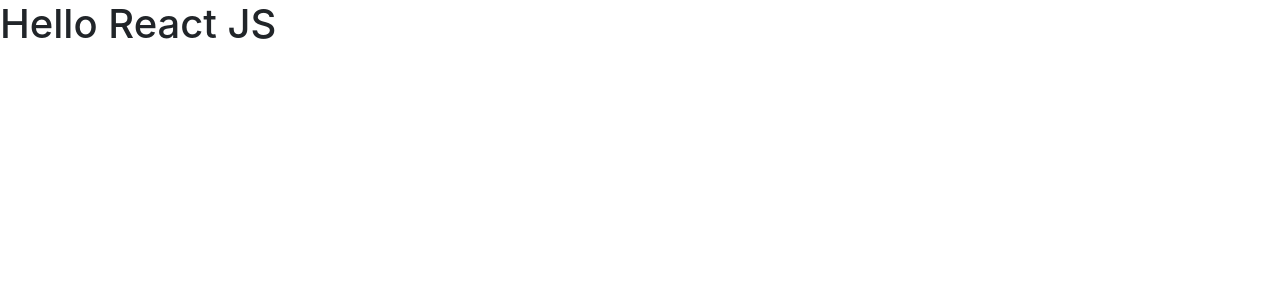
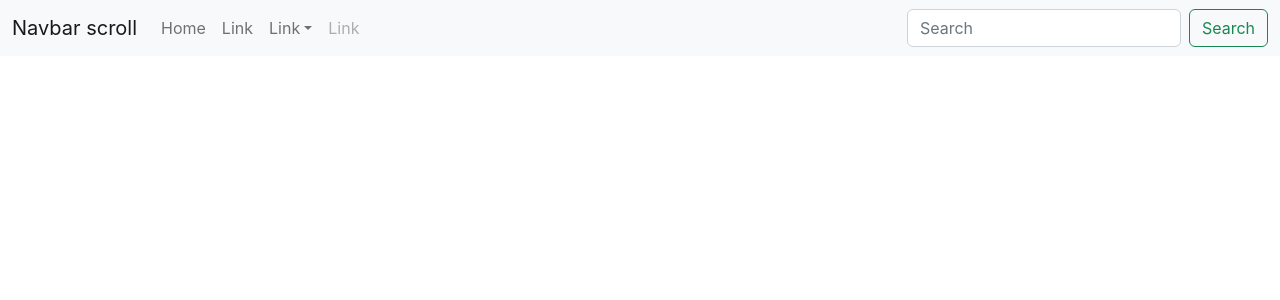
Before and after one commit to saim-github/reactsite, a React (Create React App) app: page / in a window 1280 px wide. Shown: the top 300 px of the page. Built offline with nearby package versions, Linux system fonts and the light colour scheme.

Commit message:
Update gitignore

```diff
--- a/src/App.js
+++ b/src/App.js
@@ -1,7 +1,52 @@
+import Button from 'react-bootstrap/Button';
+import Container from 'react-bootstrap/Container';
+import Form from 'react-bootstrap/Form';
+import Nav from 'react-bootstrap/Nav';
+import Navbar from 'react-bootstrap/Navbar';
+import NavDropdown from 'react-bootstrap/NavDropdown';
+
 function App() {
     return (
         <div className="App">
-            <h1>Hello React JS</h1>
+            {/* <h1>Hello React JS, Welcome!!</h1> */}
+            <Navbar bg="light" expand="lg">
+                <Container fluid>
+                    <Navbar.Brand href="#">Navbar scroll</Navbar.Brand>
+                    <Navbar.Toggle aria-controls="navbarScroll" />
+                    <Navbar.Collapse id="navbarScroll">
+                        <Nav
+                            className="me-auto my-2 my-lg-0"
+                            style={{ maxHeight: '100px' }}
+                            navbarScroll
+                        >
+                            <Nav.Link href="#action1">Home</Nav.Link>
+                            <Nav.Link href="#action2">Link</Nav.Link>
+                            <NavDropdown title="Link" id="navbarScrollingDropdown">
+                                <NavDropdown.Item href="#action3">Action</NavDropdown.Item>
+                                <NavDropdown.Item href="#action4">
+                                    Another action
+                                </NavDropdown.Item>
+                                <NavDropdown.Divider />
+                                <NavDropdown.Item href="#action5">
+                                    Something else here
+                                </NavDropdown.Item>
+                            </NavDropdown>
+                            <Nav.Link href="#" disabled>
+                                Link
+                            </Nav.Link>
+                        </Nav>
+                        <Form className="d-flex">
+                            <Form.Control
+                                type="search"
+                                placeholder="Search"
+                                className="me-2"
+                                aria-label="Search"
+                            />
+                            <Button variant="outline-success">Search</Button>
+                        </Form>
+                    </Navbar.Collapse>
+                </Container>
+            </Navbar>
         </div>
     );
 }
```
Also changed, not shown: 1 other file (tests, documents, lock files or other folders).
